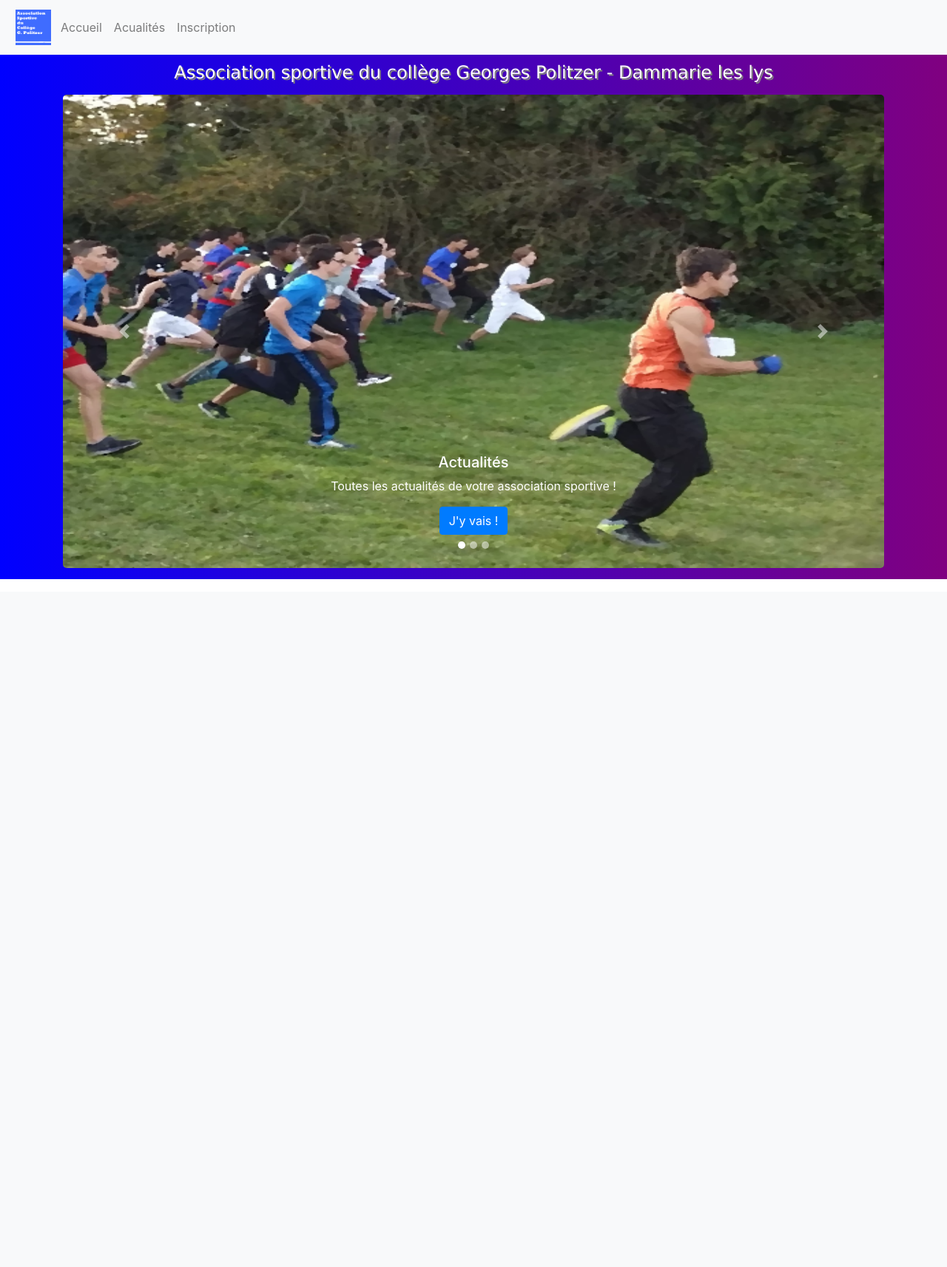
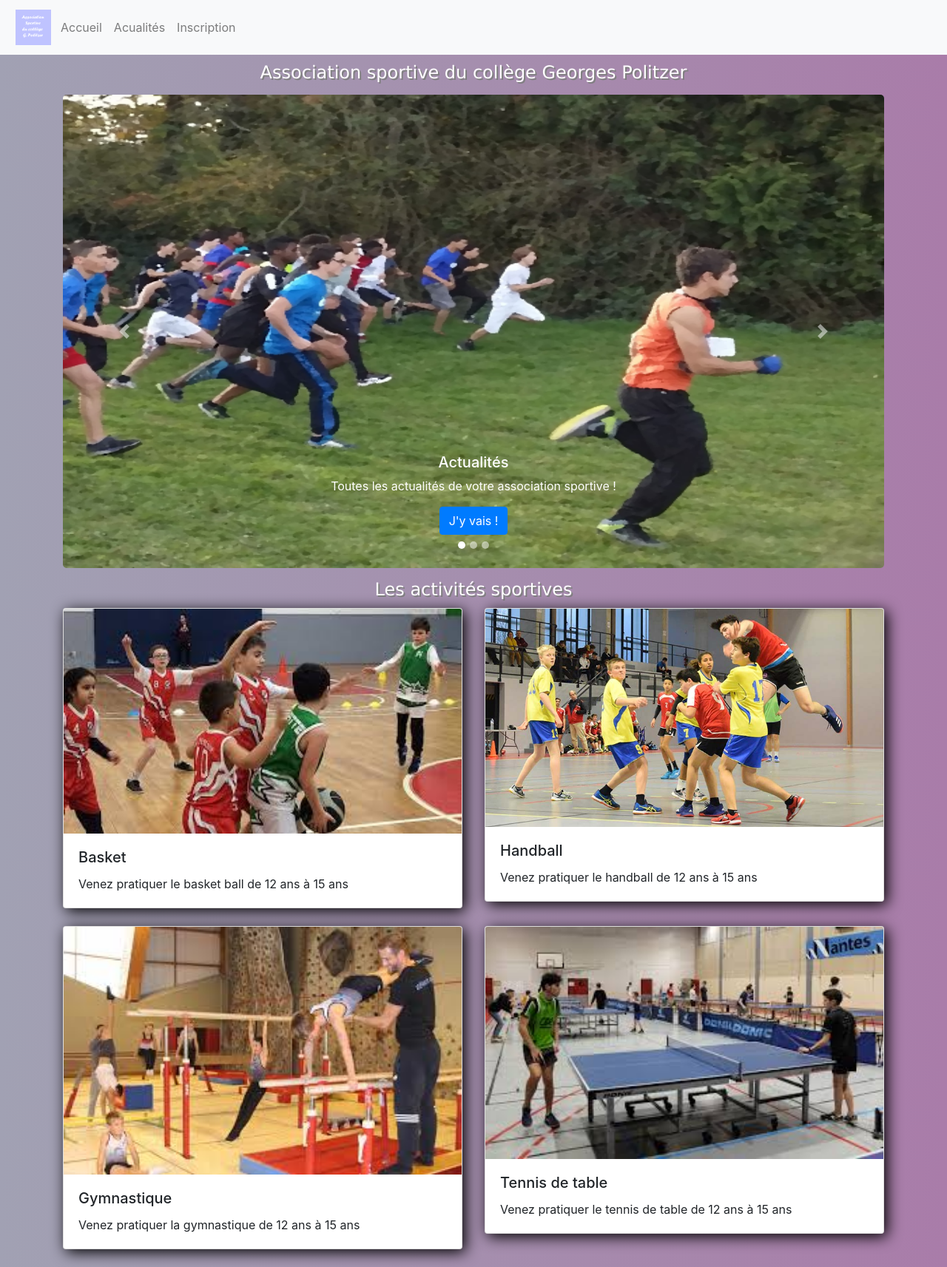
Before and after one commit to Pouce77/Evaluation-Studi, a PHP site: page / in a window 1280 px wide. Shown: the whole page at 74% size. Before the commit the page ends 783 px from the top, so only its background shows below. Run offline with PHP 8.4, Linux system fonts and the light colour scheme.

Commit message:
Mise en place du Grid Cards bootstrap

```diff
--- a/index.html
+++ b/index.html
@@ -4,7 +4,7 @@
     <meta charset="UTF-8">
     <meta http-equiv="X-UA-Compatible" content="IE=edge">
     <meta name="viewport" content="width=device-width, initial-scale=1.0">
-    <title>Association sportive du Collège G.Politzer - Dammarie les Lys</title>
+    <title>Association sportive du Collège G.Politzer</title>
     <link rel="stylesheet"
           href="https://cdn.jsdelivr.net/npm/bootstrap@4.4.1/dist/css/bootstrap.min.css"
           integrity="sha384-Vkoo8x4CGsO3+Hhxv8T/Q5PaXtkKtu6ug5TOeNV6gBiFeWPGFN9MuhOf23Q9Ifjh"
@@ -31,7 +31,7 @@
               <a class="nav-link" href="index.html">Accueil <span class="sr-only">(current)</span></a>
             </li>
             <li class="nav-item">
-              <a class="nav-link" href="activites.html">Acualités</a>
+              <a class="nav-link" href="actualites.html">Acualités</a>
             </li>
             <li class="nav-item">
               <a class="nav-link" href="Pub Association sportive.pdf" target="_blank">Inscription</a>
@@ -41,7 +41,7 @@
         </div>
       </nav>
     </header>
-    <div><h1>Association sportive du collège Georges Politzer - Dammarie les lys</h1></div>
+    <div><h1>Association sportive du collège Georges Politzer</h1></div>
     <div class="container carouselboxstyle">
         <div id="carouselExampleControls" class="carousel slide" data-ride="carousel">
           <ol class="carousel-indicators">
@@ -55,22 +55,15 @@
               <div class="carousel-caption d-md-block">
                 <h5>Actualités</h5>
                 <p>Toutes les actualités de votre association sportive !</p>
-                <button type="button" id="boutonActu" class="btn btn-primary" onclick="">J'y vais !</button>
+                <button type="button" id="boutonActu" class="btn btn-primary">J'y vais !</button>
               </div>
             </div>
             <div class="carousel-item">
               <img class="d-block w-100 imgsizecarousel carouselborder" src="assos-sportives.jpeg" alt="Second slide">
               <div class="carousel-caption d-md-block">
                 <h5>Activités sportives</h5>
-                <p>Toutes les activités sportives de votre association sportive !</p>
-                <button type="button" id="boutonActivites" class="btn btn-primary" onclick="">J'y vais !</button>
-              </div>
-            </div>
-            <div class="carousel-item">
-              <img class="d-block w-100 imgsizecarousel carouselborder" src="IMG_6173.jpg" alt="Third slide">
-              <div class="carousel-caption d-md-block">
-                <h5>Inscription</h5>
-                <button type="button" id="boutonInscript" class="btn btn-primary" onclick="">J'y vais !</button>
+                <p>Toutes les activités sportives de votre association !</p>
+                <button type="button" id="boutonActivites" class="btn btn-primary" onclick="location.href='#activitesSportives'">J'y vais !</button>
               </div>
             </div>
           </div>
@@ -84,6 +77,47 @@
           </a>
         </div>
     </div>
+    <div><h1 id="activitesSportives">Les activités sportives</h1></div>
+    <div class="container">
+      <div class="row row-cols-1 row-cols-md-2">
+        <div class="col mb-4">
+            <div class="card">
+             <img class="card-img-top" src="basket.jpg" alt="Card image cap">
+              <div class="card-body">
+                <h5 class="card-title">Basket</h5>
+                <p class="card-text">Venez pratiquer le basket ball de 12 ans à 15 ans</p>
+              </div>
+            </div>
+        </div>
+        <div class="col mb-4">
+          <div class="card">
+             <img class="card-img-top" src="handball.jpg" alt="Card image cap">
+              <div class="card-body">
+                <h5 class="card-title">Handball</h5>
+                <p class="card-text">Venez pratiquer le handball de 12 ans à 15 ans</p>
+              </div>
+          </div>
+        </div>
+        <div class="col mb-4">
+          <div class="card">
+             <img class="card-img-top" src="gym.jpg" alt="Card image cap">
+              <div class="card-body">
+                <h5 class="card-title">Gymnastique</h5>
+                <p class="card-text">Venez pratiquer la gymnastique de 12 ans à 15 ans</p>
+              </div>
+          </div>
+        </div>
+        <div class="col mb-4">
+          <div class="card">
+             <img class="card-img-top" src="tennisdetable.jpg" alt="Card image cap">
+              <div class="card-body">
+                <h5 class="card-title">Tennis de table</h5>
+                <p class="card-text">Venez pratiquer le tennis de table de 12 ans à 15 ans</p>
+              </div>
+          </div>
+        </div>
+      </div>
+    </div>
     <script src="https://code.jquery.com/jquery-3.4.1.slim.min.js" integrity="sha384-J6qa4849blE2+poT4WnyKhv5vZF5SrPo0iEjwBvKU7imGFAV0wwj1yYfoRSJoZ+n" crossorigin="anonymous"></script>
     <script src="https://cdn.jsdelivr.net/npm/popper.js@1.16.0/dist/umd/popper.min.js" integrity="sha384-Q6E9RHvbIyZFJoft+2mJbHaEWldlvI9IOYy5n3zV9zzTtmI3UksdQRVvoxMfooAo" crossorigin="anonymous"></script>
     <script src="https://cdn.jsdelivr.net/npm/bootstrap@4.4.1/dist/js/bootstrap.min.js" integrity="sha384-wfSDF2E50Y2D1uUdj0O3uMBJnjuUD4Ih7YwaYd1iqfktj0Uod8GCExl3Og8ifwB6" crossorigin="anonymous"></script>
--- a/scripts.js
+++ b/scripts.js
@@ -3,5 +3,5 @@ button.addEventListener("click",clickbtn);
 
 function clickbtn(){
 
-    location.href='activites.html';
+    location.href='actualites.html';
 }
--- a/styles.css
+++ b/styles.css
@@ -1,6 +1,6 @@
 body{
   background: fixed;
-  background: linear-gradient(to right, blue, purple);
+  background: linear-gradient(to right, rgb(161, 161, 179), rgb(169, 124, 169));
   background-repeat: no-repeat;
   background-size: cover;
 }
@@ -19,7 +19,6 @@ h1{
 .logoimg{
   max-width: 48px;
   max-height: 48px
-
 }
 
 .imgsizecarousel{
@@ -42,3 +41,6 @@ h1{
 .btn{
   margin-bottom: 5px;
 }
+.card{
+  box-shadow: 4px 4px 20px black;
+}
```
Also changed, not shown: actualites.html (renamed from activites.html), basket.jpg (added), gym.jpg (added), handball.jpg (added), logoAS.png, tennisdetable.jpg (added).
